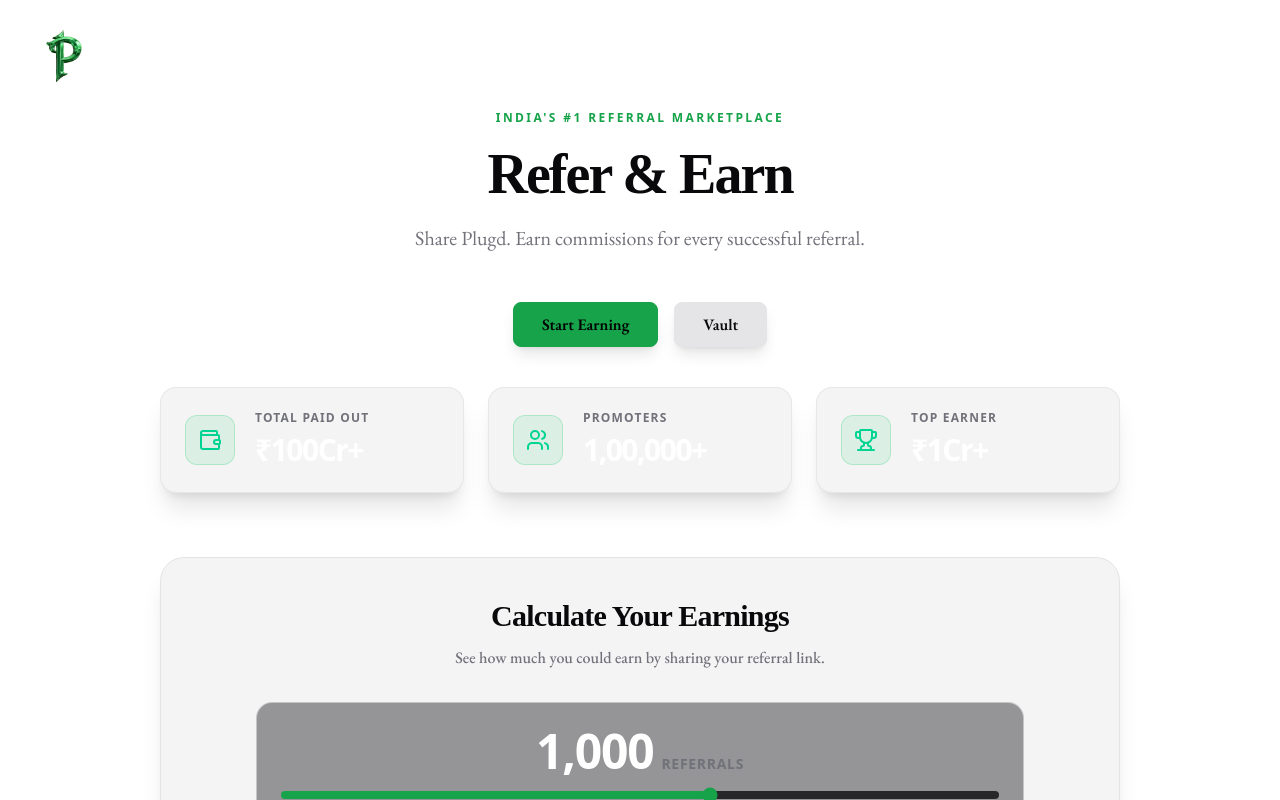
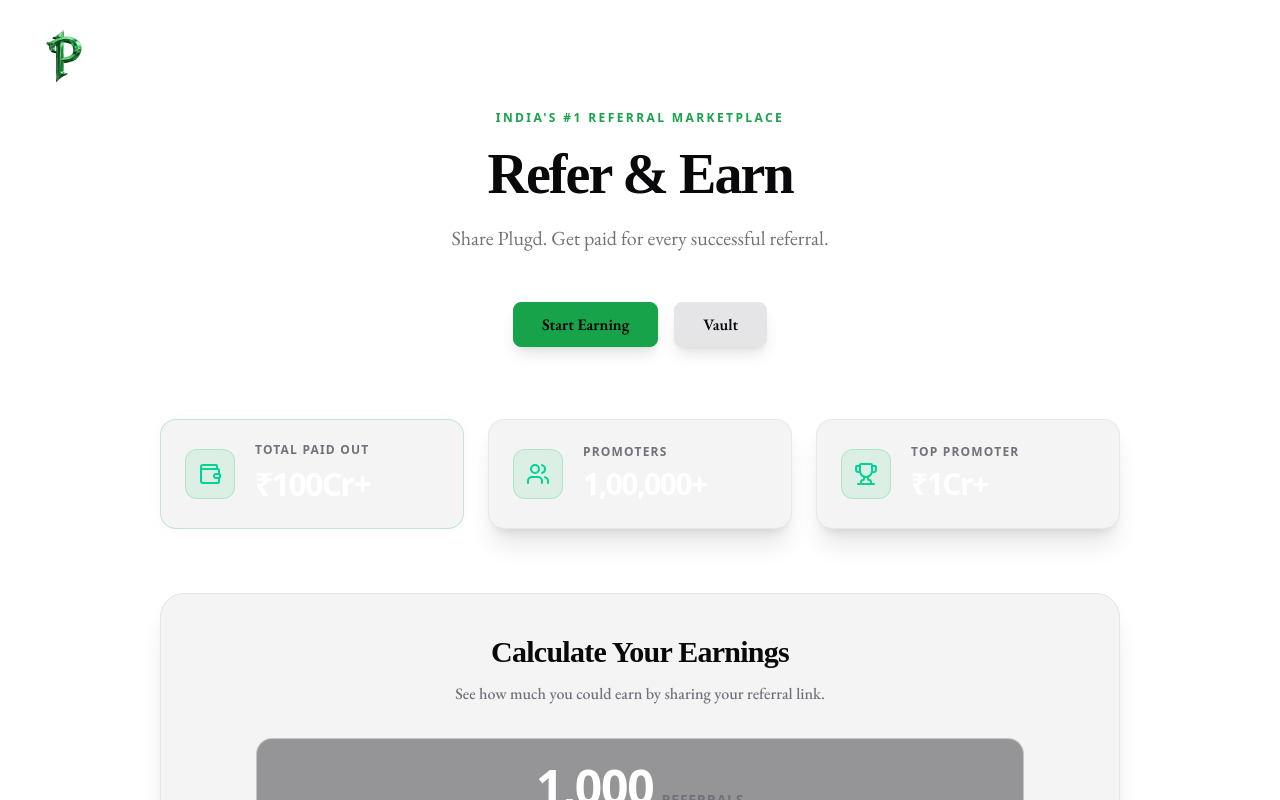
Before and after one commit to Ravishankar802/The-Plugd, a Next.js app: page / in a window 1280 px wide. Shown: the top 800 px of the page. Built offline with nearby package versions, Linux system fonts and the light colour scheme; no server answers; the database is empty.

Commit message:
Refine hero section: subheadline, spacing, card hover effects, and Featured card emphasis

```diff
--- a/src/components/Header.tsx
+++ b/src/components/Header.tsx
@@ -23,7 +23,7 @@ export default function Header() {
         className="text-muted text-[0.875rem] md:text-[1.25rem] font-normal max-w-[340px] md:max-w-2xl leading-tight md:leading-relaxed mx-auto relative z-10 px-4 mb-12"
         style={{ fontFamily: '"EB Garamond", serif' }}
       >
-        Share Plugd. Earn commissions for every successful referral.
+        Share Plugd. Get paid for every successful referral.
       </p>
     </header>
   );
--- a/src/components/HomeClient.tsx
+++ b/src/components/HomeClient.tsx
@@ -469,7 +469,7 @@ export default function HomeClient({
 
   return (
     <main className="min-h-screen flex flex-col items-center w-full max-w-full overflow-x-hidden">
-      <div className="w-full relative flex flex-col items-center pt-2 pb-4">
+      <div className="w-full relative flex flex-col items-center pt-2 pb-12">
 
         <div className="w-full max-w-5xl mx-auto px-4 md:px-8 relative z-[60] flex flex-col items-center">
           <div className="max-w-[800px] w-full">
@@ -514,7 +514,7 @@ export default function HomeClient({
       <section className="w-full max-w-5xl mx-auto px-4 md:px-8 mb-16 relative z-10">
         <div className="grid grid-cols-1 md:grid-cols-3 gap-6">
           {/* Total Paid Out */}
-          <div className="bg-pill border border-border/80 rounded-2xl p-6 flex items-center gap-5 shadow-xl hover:border-border transition-all duration-300">
+          <div className="bg-pill border border-[#16a34a]/20 rounded-2xl p-6 flex items-center gap-5 shadow-[0_0_15px_rgba(22,163,74,0.04)] transition-all duration-200 hover:-translate-y-1 hover:border-[#16a34a]/45 hover:shadow-[0_0_20px_rgba(22,163,74,0.12)]">
             <div className="p-3 bg-green-500/10 border border-green-500/20 rounded-xl text-emerald-400">
               <Wallet className="w-6 h-6" />
             </div>
@@ -522,14 +522,14 @@ export default function HomeClient({
               <span className="text-xs text-muted font-bold uppercase tracking-[0.1em] leading-none font-sans">
                 Total Paid Out
               </span>
-              <span className="text-2xl md:text-3xl font-semibold tracking-tighter text-white font-sans mt-2 rich-number">
+              <span className="text-[1.7rem] md:text-[2rem] font-semibold tracking-tighter text-white font-sans mt-2 leading-tight rich-number">
                 ₹100Cr+
               </span>
             </div>
           </div>
 
           {/* Promoters */}
-          <div className="bg-pill border border-border/80 rounded-2xl p-6 flex items-center gap-5 shadow-xl hover:border-border transition-all duration-300">
+          <div className="bg-pill border border-border/80 rounded-2xl p-6 flex items-center gap-5 shadow-xl transition-all duration-200 hover:-translate-y-1 hover:border-[#16a34a]/35 hover:shadow-[0_0_15px_rgba(22,163,74,0.08)]">
             <div className="p-3 bg-green-500/10 border border-green-500/20 rounded-xl text-emerald-400">
               <Users className="w-6 h-6" />
             </div>
@@ -543,14 +543,14 @@ export default function HomeClient({
             </div>
           </div>
 
-          {/* Top Earner */}
-          <div className="bg-pill border border-border/80 rounded-2xl p-6 flex items-center gap-5 shadow-xl hover:border-border transition-all duration-300">
+          {/* Top Promoter */}
+          <div className="bg-pill border border-border/80 rounded-2xl p-6 flex items-center gap-5 shadow-xl transition-all duration-200 hover:-translate-y-1 hover:border-[#16a34a]/35 hover:shadow-[0_0_15px_rgba(22,163,74,0.08)]">
             <div className="p-3 bg-green-500/10 border border-green-500/20 rounded-xl text-emerald-400">
               <Trophy className="w-6 h-6" />
             </div>
             <div className="flex flex-col">
               <span className="text-xs text-muted font-bold uppercase tracking-[0.1em] leading-none font-sans">
-                Top Earner
+                Top Promoter
               </span>
               <span className="text-2xl md:text-3xl font-semibold tracking-tighter text-white font-sans mt-2 rich-number">
                 ₹1Cr+
```
